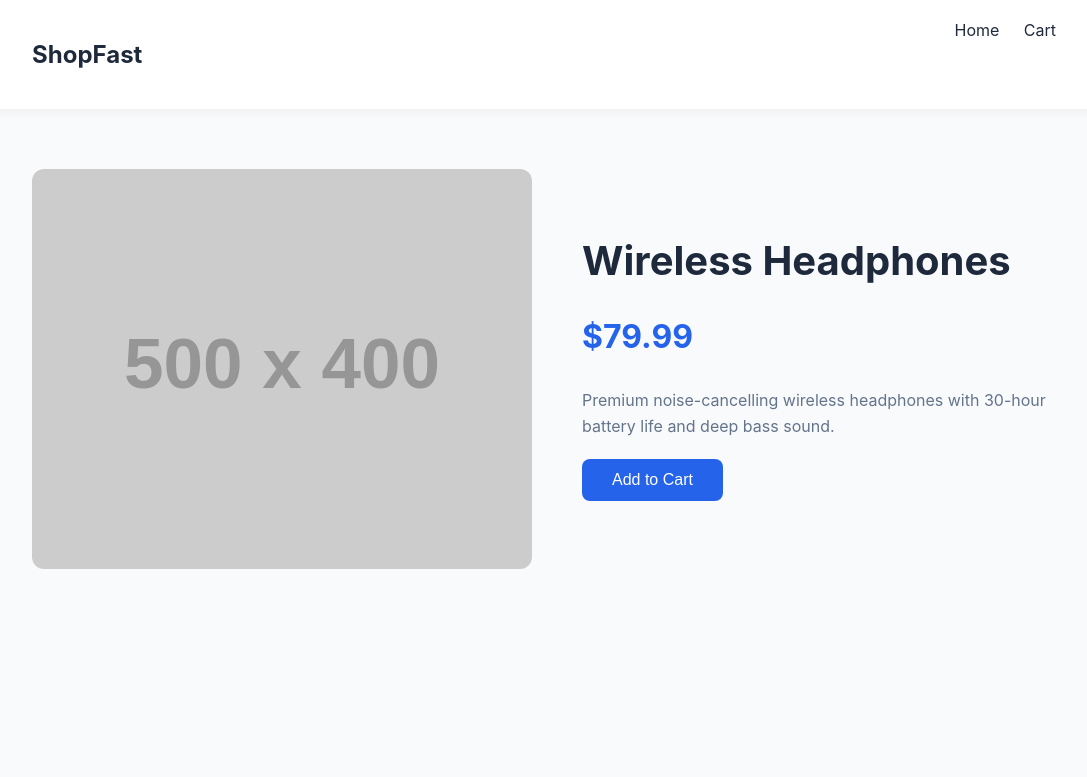
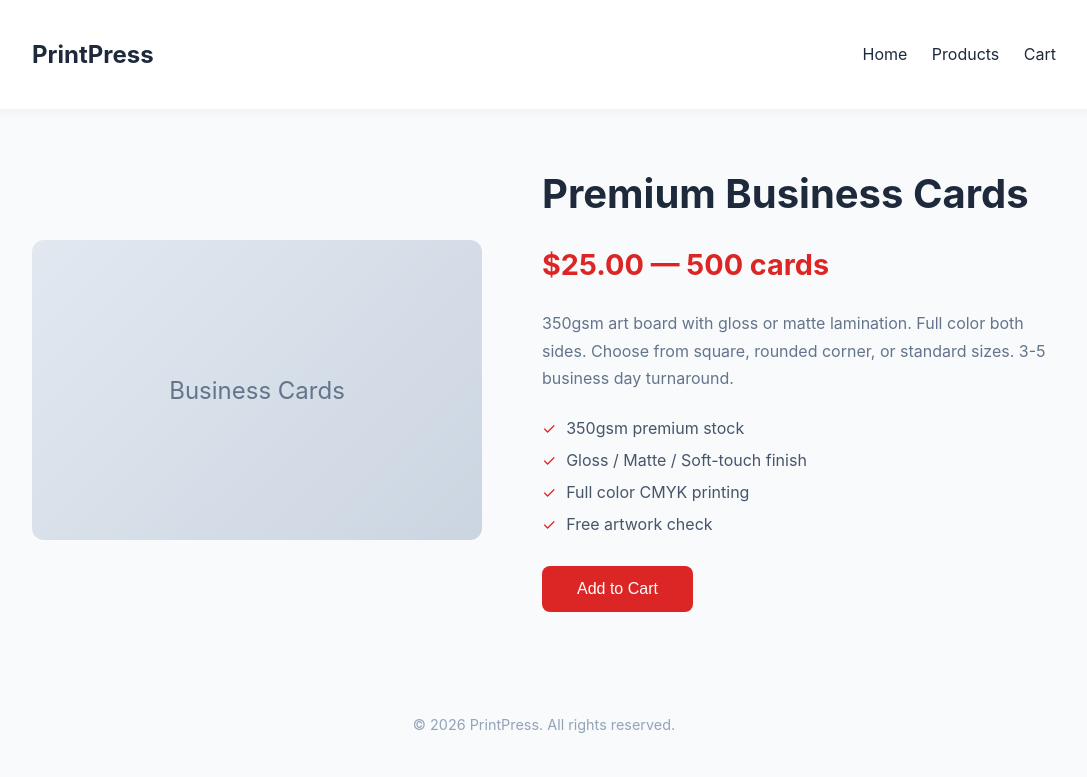
Before and after one commit to SaadRiaz99/Fast-Application-programing-Interface, a FastAPI app: page /product in a window 1280 px wide. Shown: the top 777 px of the page, without its empty margins (96-1183 px from the left). Run offline with FastAPI, Linux system fonts and the light colour scheme; grey boxes labelled with a size stand in for pictures from a placeholder-image service; some libraries are stand-ins or nearby versions.

Commit message:
Update product detail page for print products

```diff
--- a/static/product.css
+++ b/static/product.css
@@ -8,6 +8,7 @@ body{
 nav{
     display:flex;
     justify-content:space-between;
+    align-items:center;
     padding:20px 10%;
     background:white;
     box-shadow:0 2px 10px rgba(0,0,0,.05);
@@ -21,14 +22,25 @@ nav a{
 
 .product-detail{
     display:flex;
-    gap:50px;
+    gap:60px;
     padding:60px 10%;
     align-items:center;
 }
 
-.product-detail img{
+.product-image{
+    flex-shrink:0;
+}
+
+.img-placeholder{
+    width:450px;
+    height:300px;
+    background:linear-gradient(135deg,#e2e8f0,#cbd5e1);
     border-radius:12px;
-    width:500px;
+    display:flex;
+    align-items:center;
+    justify-content:center;
+    font-size:1.5rem;
+    color:#64748b;
 }
 
 .info h1{
@@ -37,23 +49,47 @@ nav a{
 }
 
 .price{
-    font-size:2rem;
-    color:#2563eb;
+    font-size:1.8rem;
+    color:#dc2626;
     font-weight:700;
 }
 
 .desc{
     color:#64748b;
-    line-height:1.6;
+    line-height:1.7;
     margin:20px 0;
 }
 
+.info ul{
+    list-style:none;
+    padding:0;
+}
+
+.info li{
+    padding:6px 0;
+    color:#475569;
+}
+
+.info li::before{
+    content:"\2713";
+    color:#dc2626;
+    margin-right:10px;
+}
+
 button{
-    background:#2563eb;
+    background:#dc2626;
     color:white;
     border:none;
-    padding:12px 30px;
+    padding:14px 35px;
     border-radius:8px;
     font-size:1rem;
     cursor:pointer;
+    margin-top:10px;
 }
+
+footer{
+    text-align:center;
+    padding:30px;
+    color:#94a3b8;
+    font-size:0.9rem;
+}
--- a/template/product.html
+++ b/template/product.html
@@ -3,28 +3,41 @@
 <head>
 <meta charset="UTF-8">
 <meta name="viewport" content="width=device-width, initial-scale=1.0">
-<title>Product - ShopFast</title>
+<title>Business Cards - PrintPress</title>
 <link rel="stylesheet" href="/static/product.css">
 </head>
 <body>
 
 <nav>
-    <h2>ShopFast</h2>
+    <h2>PrintPress</h2>
     <div>
         <a href="/">Home</a>
+        <a href="/products">Products</a>
         <a href="/cart">Cart</a>
     </div>
 </nav>
 
 <section class="product-detail">
-    <img src="https://placehold.co/500x400" alt="Product">
+    <div class="product-image">
+        <div class="img-placeholder">Business Cards</div>
+    </div>
     <div class="info">
-        <h1>Wireless Headphones</h1>
-        <p class="price">$79.99</p>
-        <p class="desc">Premium noise-cancelling wireless headphones with 30-hour battery life and deep bass sound.</p>
+        <h1>Premium Business Cards</h1>
+        <p class="price">$25.00 — 500 cards</p>
+        <p class="desc">350gsm art board with gloss or matte lamination. Full color both sides. Choose from square, rounded corner, or standard sizes. 3-5 business day turnaround.</p>
+        <ul>
+            <li>350gsm premium stock</li>
+            <li>Gloss / Matte / Soft-touch finish</li>
+            <li>Full color CMYK printing</li>
+            <li>Free artwork check</li>
+        </ul>
         <button>Add to Cart</button>
     </div>
 </section>
 
+<footer>
+    <p>&copy; 2026 PrintPress. All rights reserved.</p>
+</footer>
+
 </body>
 </html>
```
